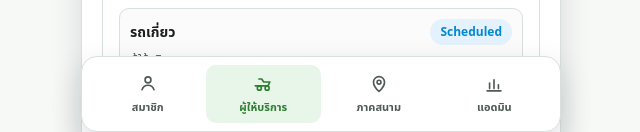
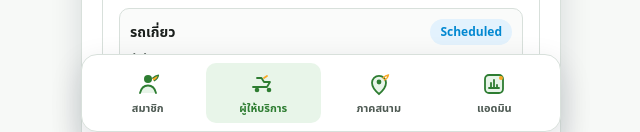
Before and after one commit to noikaona-sketch/KaonA-Agri, a Next.js app: page /service in a window 1280 px wide. Shown: the part 668-800 px from the top of the page, without its empty margins (319-959 px from the left). Built offline with nearby package versions, Linux system fonts and the light colour scheme; no server answers.

Commit message:
Use SVG nav asset paths in bottom navigation

```diff
--- a/src/shared/components/mobile-bottom-nav.tsx
+++ b/src/shared/components/mobile-bottom-nav.tsx
@@ -3,13 +3,13 @@
 import Link from 'next/link';
 import { usePathname } from 'next/navigation';
 
-import { AdminNavIcon, FieldNavIcon, MemberNavIcon, ServiceNavIcon } from '@/shared/components/kaona-icons';
+import { iconPaths, iconSizes } from '@/shared/design/icon-tokens';
 
 const tabs = [
-  { label: 'สมาชิก', icon: MemberNavIcon, href: '/member' },
-  { label: 'ผู้ให้บริการ', icon: ServiceNavIcon, href: '/service' },
-  { label: 'ภาคสนาม', icon: FieldNavIcon, href: '/field' },
-  { label: 'แอดมิน', icon: AdminNavIcon, href: '/admin-prototype' },
+  { label: 'สมาชิก', iconSrc: iconPaths.nav.member, href: '/member' },
+  { label: 'ผู้ให้บริการ', iconSrc: iconPaths.nav.service, href: '/service' },
+  { label: 'ภาคสนาม', iconSrc: iconPaths.nav.field, href: '/field' },
+  { label: 'แอดมิน', iconSrc: iconPaths.nav.admin, href: '/admin-prototype' },
 ] as const;
 
 type MobileBottomNavProps = {
@@ -23,7 +23,7 @@ export function MobileBottomNav({ onTabChange }: MobileBottomNavProps) {
   return (
     <nav className="mobile-bottom-nav" aria-label="เลือกพื้นที่แอปตามบทบาท">
       {tabs.map((tab) => {
-        const Icon = tab.icon;
+        const isActive = pathname === tab.href;
 
         return (
           <Link
@@ -31,7 +31,7 @@ export function MobileBottomNav({ onTabChange }: MobileBottomNavProps) {
             href={tab.href}
             className={[
               'mobile-bottom-nav__item',
-              pathname === tab.href ? 'mobile-bottom-nav__item--active' : '',
+              isActive ? 'mobile-bottom-nav__item--active' : '',
             ]
               .filter(Boolean)
               .join(' ')}
@@ -43,11 +43,11 @@ export function MobileBottomNav({ onTabChange }: MobileBottomNavProps) {
               padding: '7px 2px',
               textDecoration: 'none',
             }}
-            aria-current={pathname === tab.href ? 'page' : undefined}
+            aria-current={isActive ? 'page' : undefined}
             onClick={onTabChange ? () => onTabChange(tab.label) : undefined}
           >
             <span className="mobile-bottom-nav__icon" aria-hidden="true" style={{ display: 'block', lineHeight: 1 }}>
-              <Icon width={22} height={22} />
+              <img src={tab.iconSrc} alt="" width={iconSizes.nav} height={iconSizes.nav} loading="eager" />
             </span>
             <span
               className="mobile-bottom-nav__label"
```
